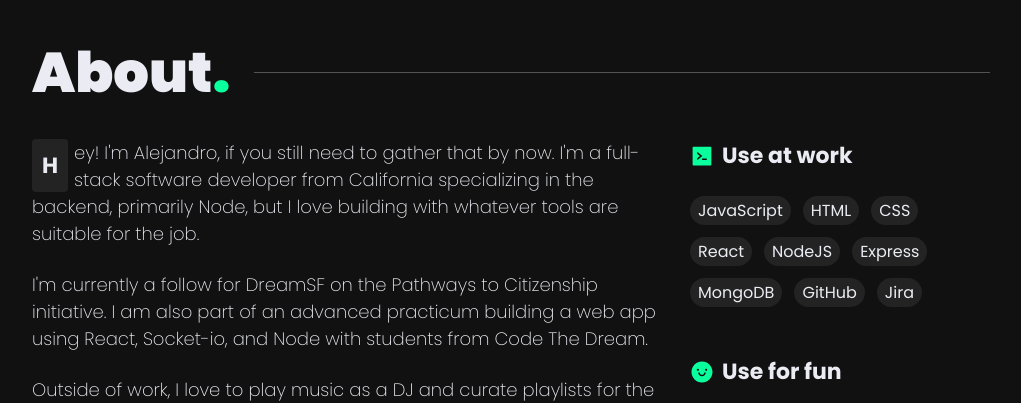
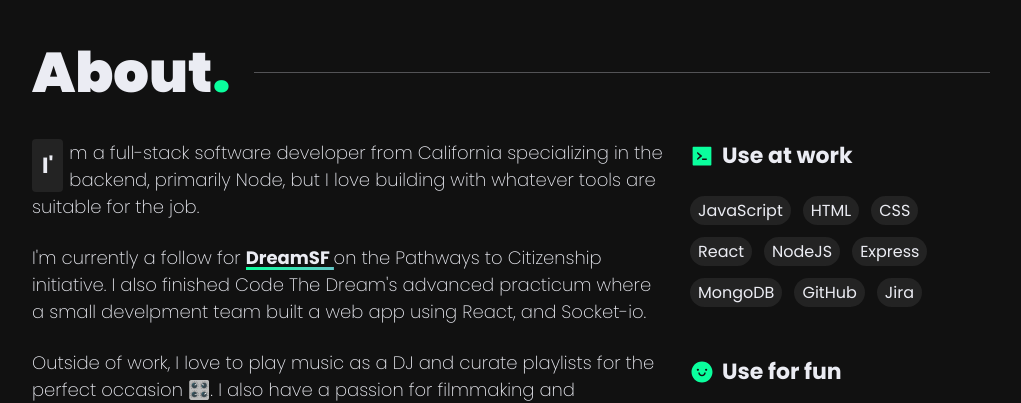
Before and after one commit to alejandroo-pc/portfolio, a Next.js app: page / in a window 1280 px wide. Shown: the part 920-1323 px from the top of the page, without its empty margins (159-1180 px from the left). Built offline with nearby package versions, Linux system fonts and the light colour scheme.

Commit message:
Updated experience and added links to job highlightis

```diff
--- a/components/home/about/About.js
+++ b/components/home/about/About.js
@@ -13,28 +13,39 @@ export const About = () => {
         <div>
           <Reveal>
             <p className={`${styles.aboutText} ${styles.highlightFirstLetter}`}>
-              Hey! I'm Alejandro, if you still need to gather that by now.
-              I'm a full-stack software developer from California specializing in the backend, primarily Node,
-              but I love building with whatever tools are suitable for the job.
+              I'm a full-stack software developer from California specializing
+              in the backend, primarily Node, but I love building with whatever
+              tools are suitable for the job.
             </p>
           </Reveal>
           <Reveal>
             <p className={styles.aboutText}>
-              I'm currently a follow for DreamSF on the Pathways to Citizenship initiative.
-              I am also part of an advanced practicum building a web app using React,
-              Socket-io, and Node with students from Code The Dream.
+              I'm currently a follow for{" "}
+              <a
+                className={styles.linkGlow}
+                href="https://www.dreamsffellows.org/2022/alejandro"
+                target="_blank"
+              >
+                DreamSF{" "}
+              </a>{" "}
+              on the Pathways to Citizenship initiative. I also finished Code
+              The Dream's advanced practicum where a small develpment team built
+              a web app using React, and Socket-io.
             </p>
           </Reveal>
           <Reveal>
             <p className={styles.aboutText}>
-              Outside of work, I love to play music as a DJ and curate playlists for the perfect occasion 🎛️.
-              I also have a passion for filmmaking and photography, especially shooting 35mm film with my Nikon f-2.📸
+              Outside of work, I love to play music as a DJ and curate playlists
+              for the perfect occasion 🎛️. I also have a passion for filmmaking
+              and photography, especially shooting 35mm film with my Nikon
+              f-2.📸
             </p>
           </Reveal>
           <Reveal>
             <p className={styles.aboutText}>
-              I'm looking for new positions where I can merge my love for code with my passion for music and cinema.
-              So let's connect if you've got an opening I might like.🔗
+              I'm looking for new positions where I can merge my love for code
+              with my passion for music and cinema. So let's connect if you've
+              got an opening I might like.🔗
             </p>
           </Reveal>
           <Reveal>
--- a/components/home/about/about.module.scss
+++ b/components/home/about/about.module.scss
@@ -12,7 +12,30 @@
   margin-bottom: 2.4rem;
   font-weight: 200;
 }
+.linkGlow {
+  font-weight: 600;
+}
+.linkGlow {
+  background: linear-gradient(
+      to right,
+      rgb(10, 255, 157),
+      rgba(100, 200, 200, 1)
+    ),
+    linear-gradient(
+      to right,
+      rgba(255, 0, 0, 1),
+      rgba(255, 0, 180, 1),
+      rgba(0, 100, 200, 1)
+    );
+  background-size: 100% 3px, 0 3px;
+  background-position: 100% 100%, 0 100%;
+  background-repeat: no-repeat;
+  transition: background-size 400ms;
+}
 
+.linkGlow:hover {
+  background-size: 0 3px, 100% 3px;
+}
 .links {
   display: flex;
   align-items: center;
```
